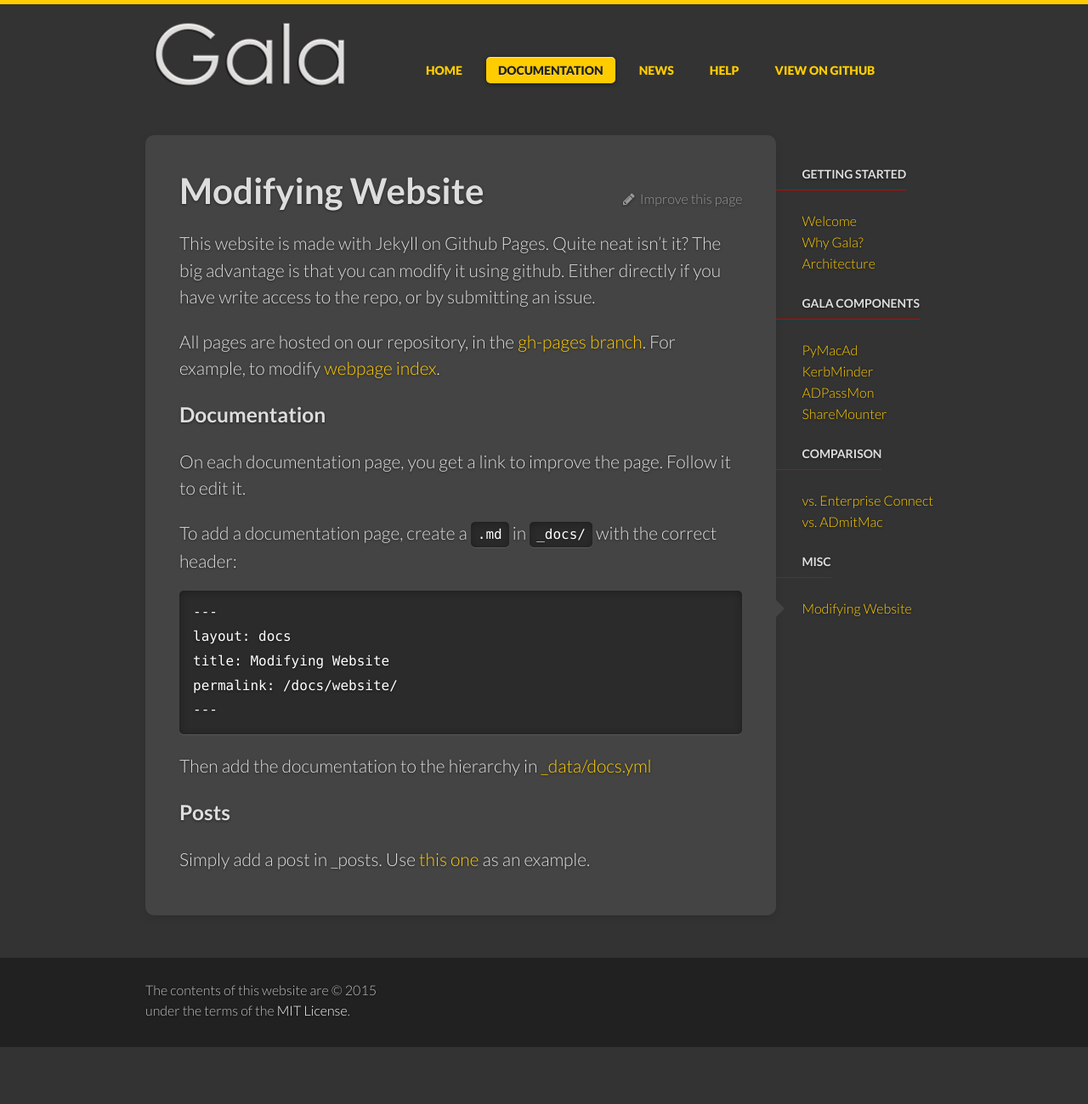
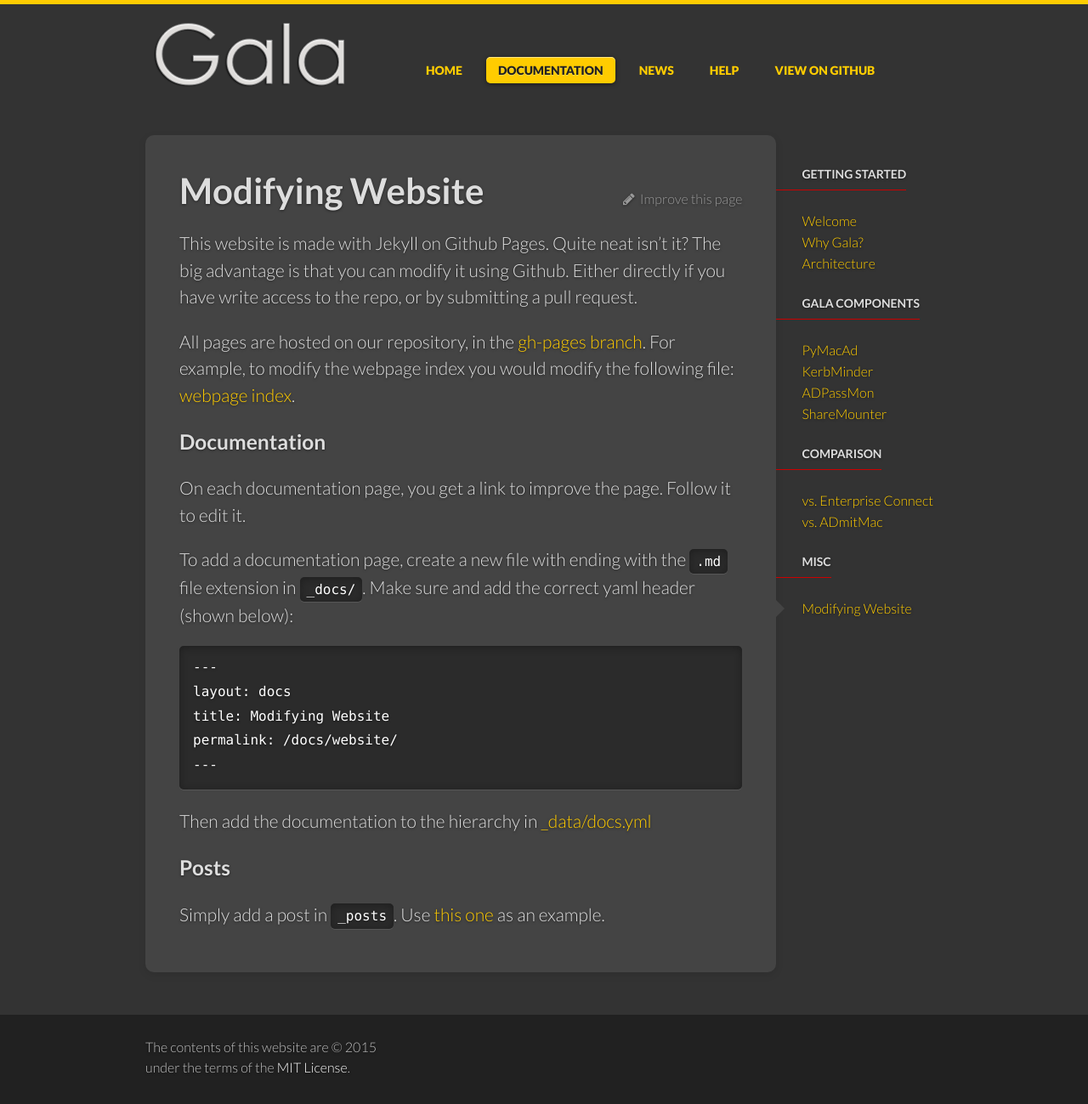
Before and after one commit to Shufflepuck/Gala, a Jekyll site: the page built from _docs/website.md, in a window 1280 px wide. Shown: the whole page at 85% size. Built offline with Jekyll 4.4.1, drawn with Linux system fonts in a browser that asks for light colours; before the commit the page ends 1232 px from its top, so only the background shows below that.

Commit message:
Update website.md
A few modifications

```diff
--- a/_docs/website.md
+++ b/_docs/website.md
@@ -4,16 +4,16 @@
 permalink: /docs/website/
 ---
 
-This website is made with Jekyll on Github Pages. Quite neat isn't it? The big advantage is that you can modify it using github. Either directly if you have write access to the repo, or by submitting an issue.
+This website is made with Jekyll on Github Pages. Quite neat isn't it? The big advantage is that you can modify it using Github. Either directly if you have write access to the repo, or by submitting a pull request.
 
 All pages are hosted on our repository, in the [gh-pages branch](https://github.com/Shufflepuck/Gala/tree/gh-pages).
-For example, to modify [webpage index](https://github.com/Shufflepuck/Gala/blob/gh-pages/index.html).
+For example, to modify the webpage index you would modify the following file: [webpage index](https://github.com/Shufflepuck/Gala/blob/gh-pages/index.html).
 
 ### Documentation
 
 On each documentation page, you get a link to improve the page. Follow it to edit it.
 
-To add a documentation page, create a `.md` in `_docs/` with the correct header:
+To add a documentation page, create a new file with ending with the `.md` file extension in `_docs/`. Make sure and add the correct yaml header (shown below):
 
 {% highlight yaml %}
 ---
@@ -27,4 +27,4 @@
 
 ### Posts
 
-Simply add a post in _posts. Use [this one](https://github.com/Shufflepuck/Gala/blob/gh-pages/_posts/2015-12-10-newsite.markdown) as an example.
+Simply add a post in `_posts`. Use [this one](https://github.com/Shufflepuck/Gala/blob/gh-pages/_posts/2015-12-10-newsite.markdown) as an example.
```
